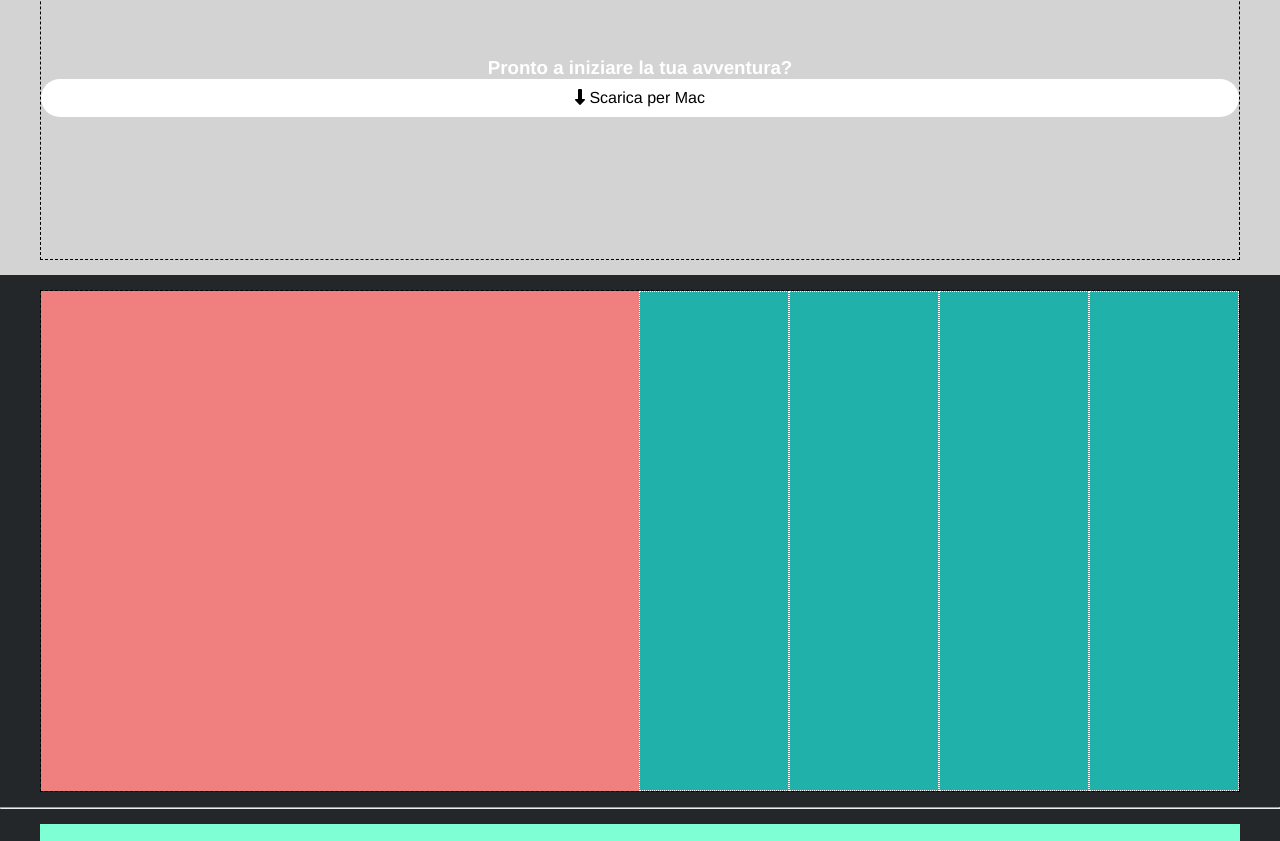
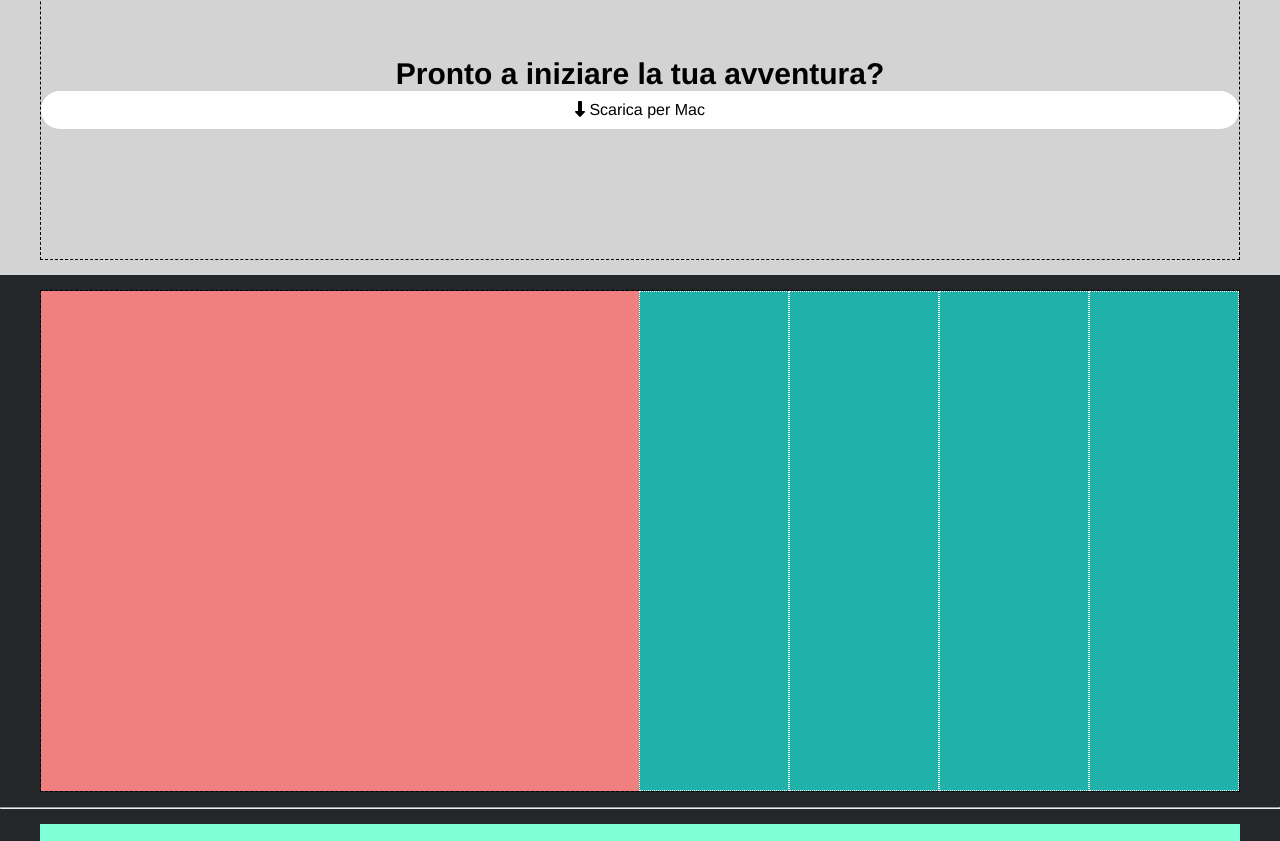
Before and after one commit to alemalagni/htmlcss-discord, a plain HTML site: page index.html in a window 1280 px wide. Shown: the part 2627-3468 px from the top of the page. Drawn offline with Linux system fonts and the light colour scheme.

Commit message:
add: h3 style

```diff
--- a/css/style.css
+++ b/css/style.css
@@ -177,3 +177,8 @@ section{
 .container.quinto > div > h2{
     color: #000000;
 }
+
+h3{
+    color: #000000;
+    font-size: 30px;
+}
```
